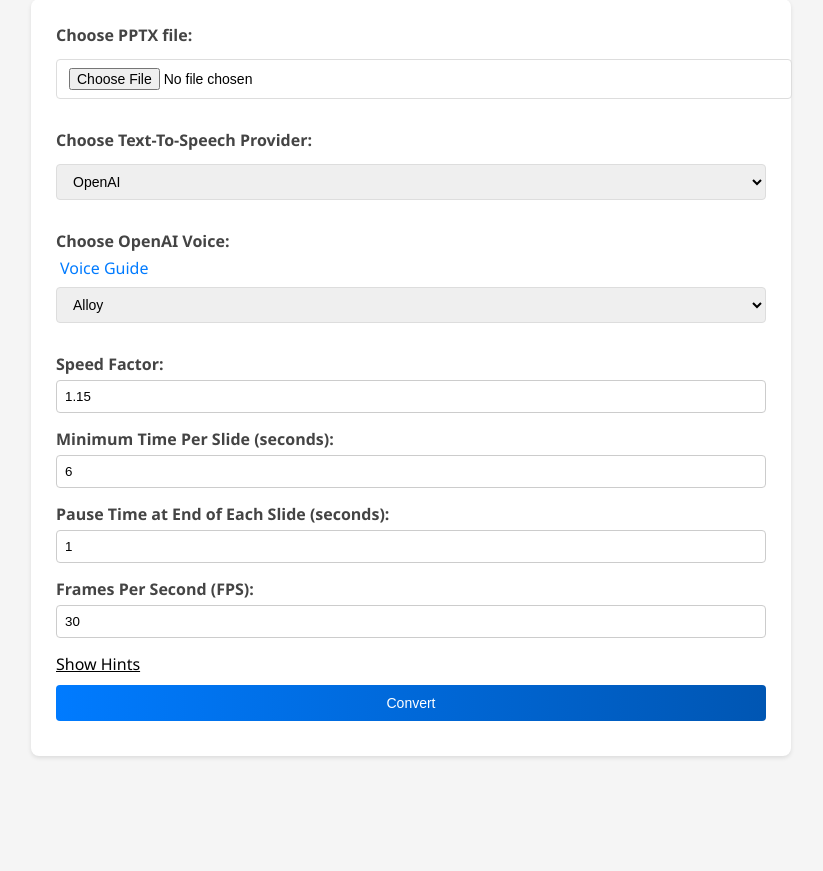
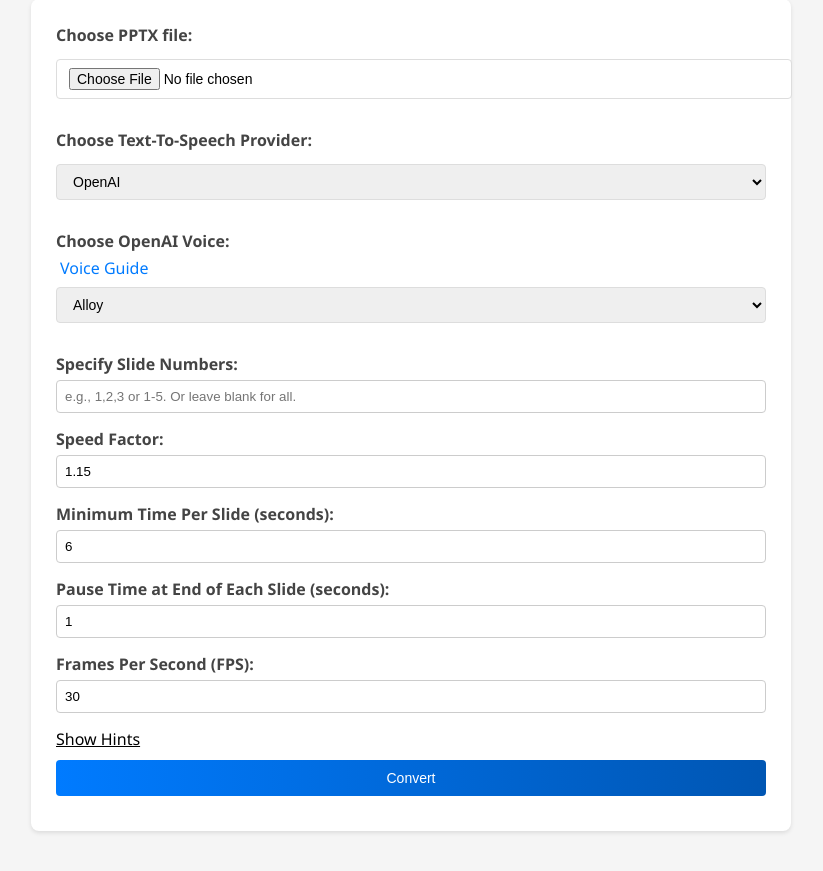
Before and after one commit to milanster/pptvideo, a Flask app: page / in a window 1280 px wide. Shown: the part 115-986 px from the top of the page, without its empty margins (229-1052 px from the left). Before the commit the page ends 873 px from the top, so only its background shows below. Run offline with Flask 3, Linux system fonts and the light colour scheme.

Commit message:
select slides to process

```diff
--- a/app.py
+++ b/app.py
@@ -48,6 +48,7 @@ def upload():
         pause_time_at_end = int(request.form['pause_time_at_end'])
         speed_factor = float(request.form['speed_factor'])
         fps = int(request.form['fps'])
+        slide_numbers = request.form['slide_numbers']
 
         file_path = os.path.join('uploads', file.filename)
         file.save(file_path)
@@ -56,7 +57,8 @@ def upload():
             "min_time_per_slide": min_time_per_slide,
             "pause_time_at_end": pause_time_at_end,
             "speed_factor": speed_factor,
-            "fps": fps
+            "fps": fps,
+            "slide_numbers": slide_numbers
         }
 
         convert_ppt_to_video(
--- a/ppt_to_video.py
+++ b/ppt_to_video.py
@@ -136,6 +136,7 @@ def convert_ppt_to_video(openai_client, ppt_path, output_dir="output", output_vi
     pause_time_at_end = 1
     speed_factor = 1
     fps=30
+    slides_numbers_to_process = []
 
     if extra_settings is not None:
         print("Extra settings: ", extra_settings)
@@ -143,7 +144,18 @@ def convert_ppt_to_video(openai_client, ppt_path, output_dir="output", output_vi
         pause_time_at_end = extra_settings.get("pause_time_at_end", 1)
         speed_factor = extra_settings.get("speed_factor", 1)
         fps = extra_settings.get("fps", 30)
+        slide_numbers = extra_settings.get("slide_numbers", None)
 
+        if slide_numbers:
+            # get slide numbers to process. Support for example 1,2,3 for slides 1,2,3 and also 1-5 for all slides from 1 to 5 inclusive
+            for part in slide_numbers.split(","):
+                if "-" in part:
+                    start, end = part.split("-")
+                    slides_numbers_to_process.extend(range(int(start), int(end) + 1))
+                else:
+                    slides_numbers_to_process.append(int(part))
+
+        print("Slides to process:", slides_numbers_to_process)
     try:
         clips = []
         # Create temp directories
@@ -178,6 +190,10 @@ def convert_ppt_to_video(openai_client, ppt_path, output_dir="output", output_vi
         prs = Presentation(ppt_path)
 
         for idx, slide in enumerate(prs.slides):
+            # Skip slides not in the list
+            if idx+1 not in slides_numbers_to_process and len(slides_numbers_to_process) > 0:
+                continue
+
             # Get slide notes
             notes = slide.notes_slide.notes_text_frame.text if slide.has_notes_slide else ""
             slide_image_path = f"{TEMP_IMAGES_FOLDER}/slide{idx+1}.PNG"
--- a/static/css/style.css
+++ b/static/css/style.css
@@ -106,7 +106,7 @@ a:active {
     margin-bottom: 15px;
 }
 
-input[type="number"] {
+input[type="number"], input[type="text"]{
     width: 100%;
     padding: 8px;
     box-sizing: border-box;
--- a/templates/index.html
+++ b/templates/index.html
@@ -54,6 +54,10 @@
                 <option value="co.in">Indian</option>
                 <!-- Add more accents as needed -->
             </select><br><br>
+        </div>
+        <div class="form-group">
+            <label for="slide_numbers">Specify Slide Numbers:</label>
+            <input type="text" id="slide_numbers" name="slide_numbers" placeholder="e.g., 1,2,3 or 1-5. Or leave blank for all.">
         </div>
         <div class="form-group">
             <label for="speed_factor">Speed Factor:</label>
```
